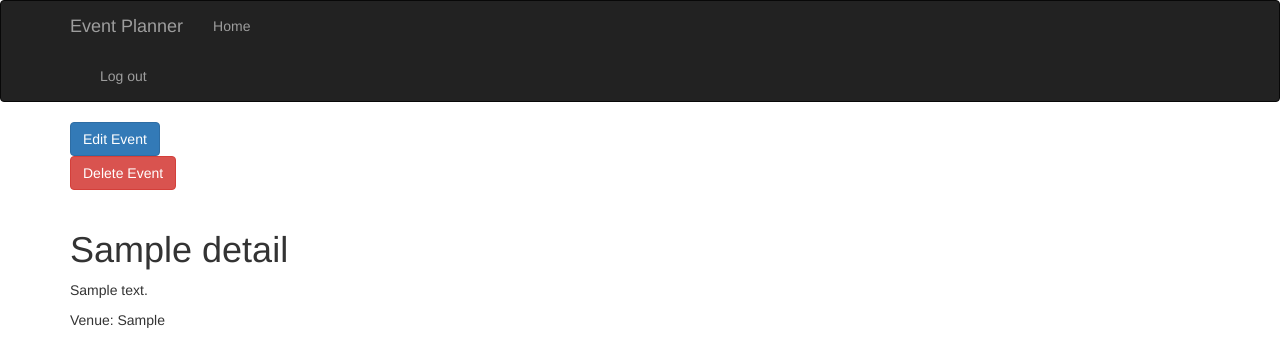
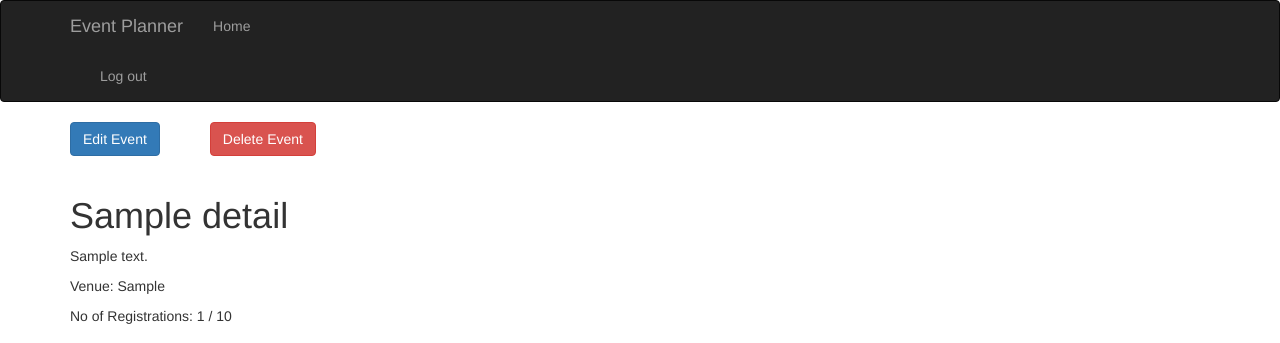
Before and after one commit to ECE444-2023Fall/UofT-EventHub, a Flask app: page /events/admin/1 in a window 1280 px wide. Shown: the top 343 px of the page. Run offline with Flask 3, Linux system fonts and the light colour scheme; a user stored in the database is signed in; tables that the repository leaves empty hold one stand-in row (values such as "Sample post"); parts of the project's set-up code (start-up, migrations or seed data) failed here and were passed over; some libraries are stand-ins or nearby versions.

Commit message:
Fixed allignment of delete and edit buttons on events admin page

```diff
--- a/app/events.py
+++ b/app/events.py
@@ -14,8 +14,8 @@ from google.oauth2.credentials import Credentials
 from google_auth_oauthlib.flow import InstalledAppFlow
 from googleapiclient.discovery import build
 from googleapiclient.errors import HttpError
+from datetime import date
 import logging
-from datetime import date
 import os.path
 import os
 
--- a/app/templates/event_admin.html
+++ b/app/templates/event_admin.html
@@ -42,12 +42,14 @@
     {% endfor %}
 
     {% block page_content %}
-        <form action="/events/edit_event/{{event.id}}" method="GET">
-            <button type="submit" class="btn btn-primary" name="update-action" value="update">Edit Event</button>
-        </form>
-        <form action="/events/delete_event/{{event.id}}" method="POST" onsubmit="return confirmDelete();">
-            <button type="submit" class="btn btn-danger" name="update-action" value="delete">Delete Event</button>
-        </form>
+        <div style="display: flex;">
+            <form action="/events/edit_event/{{event.id}}" method="GET">
+                <button type="submit" class="btn btn-primary" name="update-action" value="update">Edit Event</button>
+            </form>
+            <form action="/events/delete_event/{{event.id}}" method="POST" onsubmit="return confirmDelete();" style="margin-left: 50px;">
+                <button type="submit" class="btn btn-danger" name="update-action" value="delete">Delete Event</button>
+            </form>
+        </div>
         <div class="page-header">
             <h1>{{event.name}}</h1>
             <p>{{event.description}}</p>
```
